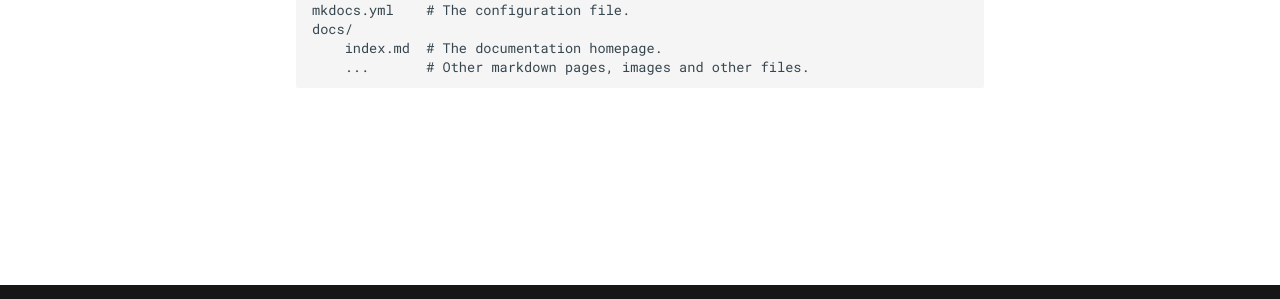
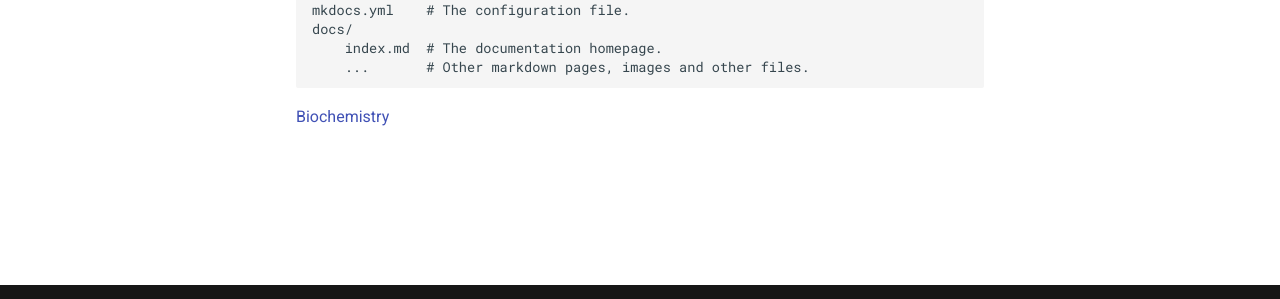
Before and after one commit to keisukehorikawa/study-test, an MkDocs documentation site: the page built from docs/index.md, in a window 1280 px wide. Shown: the part 571-870 px from the top of the page. Built offline with MkDocs 1.6.1 and Material for MkDocs 9.7.7, drawn with Linux system fonts in a browser that asks for light colours.

Commit message:
add link

```diff
--- a/docs/index.md
+++ b/docs/index.md
@@ -15,3 +15,6 @@
     docs/
         index.md  # The documentation homepage.
         ...       # Other markdown pages, images and other files.
+
+
+[Biochemistry](Biochemistry/index.html)
```
